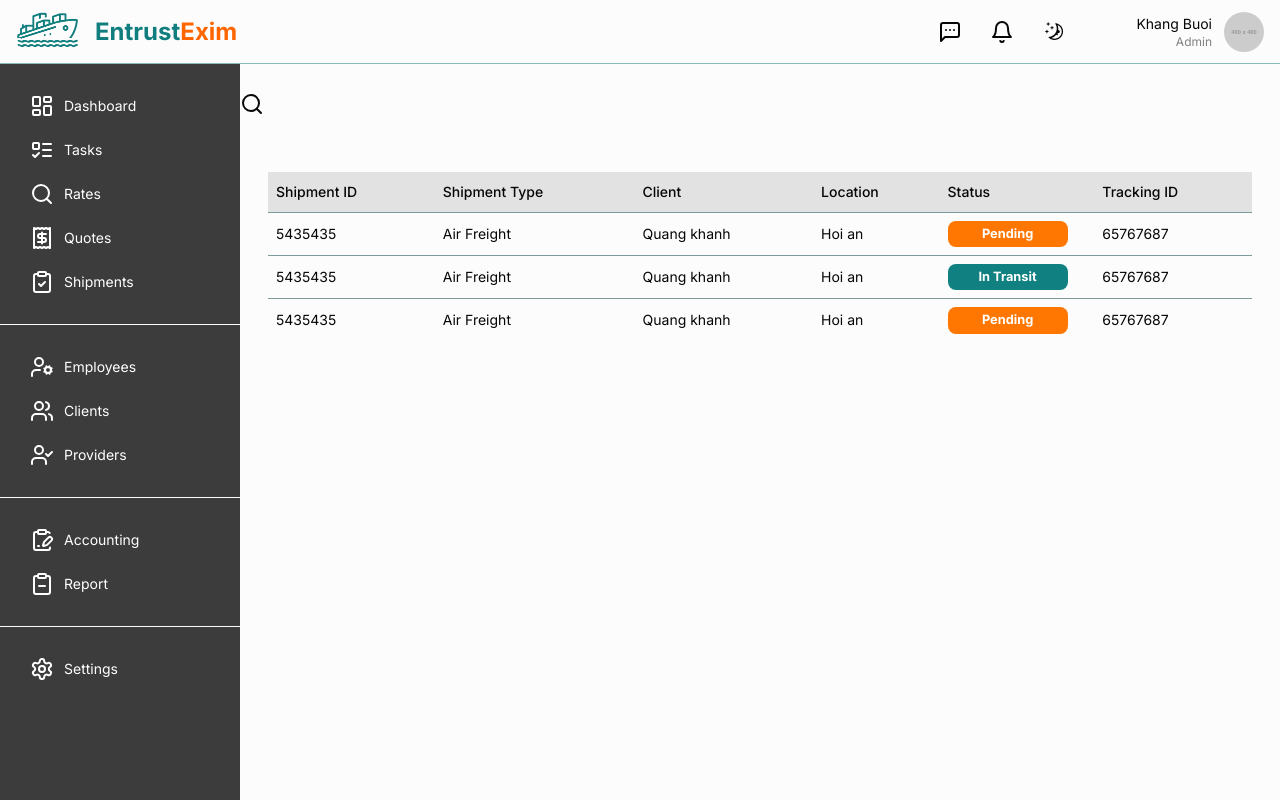
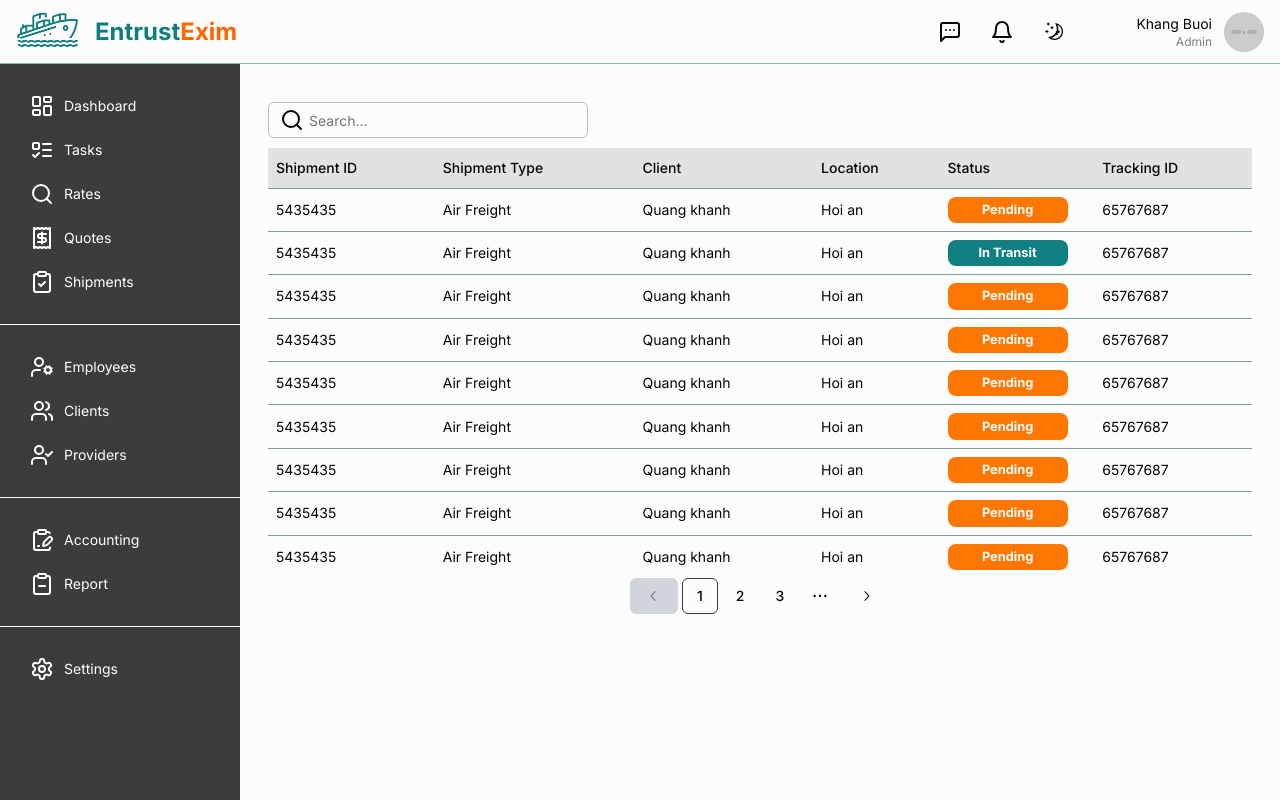
Before and after one commit to ASE-UIT/05.-Import-and-Export-Goods-Entrusted-System-FrontEnd, a Next.js app: page /shipment/tracking in a window 1280 px wide. Built offline with nearby package versions, Linux system fonts and the light colour scheme.

Commit message:
custom state of pagination

```diff
--- a/src/app/(pages)/shipment/tracking/page.tsx
+++ b/src/app/(pages)/shipment/tracking/page.tsx
@@ -3,6 +3,8 @@ import React from 'react'
 import { columns } from './column';
 
 import { Search } from 'lucide-react';
+import { Input } from '@/components/ui/input';
+import { PaginationUtil } from './pagination';
 
 async function getData(): Promise<ShipmentTracking[]> {
   // Fetch data from your API here.
@@ -31,6 +33,54 @@ async function getData(): Promise<ShipmentTracking[]> {
       client: "Quang khanh",
       shipment_type: "Air Freight"
     },
+     {
+      tracking_id: 65767687,
+      shipment_id: 5435435,
+      status: "Pending",
+      location: "Hoi an",
+      client: "Quang khanh",
+      shipment_type: "Air Freight"
+    },
+     {
+      tracking_id: 65767687,
+      shipment_id: 5435435,
+      status: "Pending",
+      location: "Hoi an",
+      client: "Quang khanh",
+      shipment_type: "Air Freight"
+    },
+     {
+      tracking_id: 65767687,
+      shipment_id: 5435435,
+      status: "Pending",
+      location: "Hoi an",
+      client: "Quang khanh",
+      shipment_type: "Air Freight"
+    },
+     {
+      tracking_id: 65767687,
+      shipment_id: 5435435,
+      status: "Pending",
+      location: "Hoi an",
+      client: "Quang khanh",
+      shipment_type: "Air Freight"
+    },
+     {
+      tracking_id: 65767687,
+      shipment_id: 5435435,
+      status: "Pending",
+      location: "Hoi an",
+      client: "Quang khanh",
+      shipment_type: "Air Freight"
+    },
+     {
+      tracking_id: 65767687,
+      shipment_id: 5435435,
+      status: "Pending",
+      location: "Hoi an",
+      client: "Quang khanh",
+      shipment_type: "Air Freight"
+    },
 
     // ...
   ];
@@ -39,10 +89,24 @@ export default async function page() {
   const data= await getData();
   return (
     <>
-    <div className='container mx-auto py-7'>
-      <Search/>
-      <div className="container mx-auto py-14 px-7">
-        <DataTable columns={columns} data={data} />
+    <div className='flex flex-col justify-center items-center w-full h-full p-7'>
+      <div className='flex justify-center items-start w-full h-full'>
+        <div className="relative w-full py-2.5">
+          <Input
+            type="text"
+            placeholder="Search..."
+            className="w-80 pl-10 pr-4"
+            />
+          <div className="absolute left-3 top-1/2 transform -translate-y-1/2 text-black">
+            <Search />
+          </div>
+        </div>
+      </div>
+      <div className="container mx-auto h-full">
+          <DataTable columns={columns} data={data}  />
+      </div>
+      <div className='flex justify-center items-start w-full h-full'>
+        <PaginationUtil/>
       </div>
     </div>
 
--- /dev/null
+++ b/src/app/(pages)/shipment/tracking/pagination.tsx
@@ -0,0 +1,58 @@
+'use client'
+import {
+  Pagination,
+  PaginationContent,
+  PaginationEllipsis,
+  PaginationItem,
+  PaginationLink,
+  PaginationNext,
+  PaginationPrevious,
+} from "@/components/ui/pagination"
+import { useState } from "react"
+
+export function PaginationUtil() {
+  const [activePage, setActivePage] = useState(1);
+  const totalPages= 3;
+  const handleNextPage=()=>{
+    if (activePage < totalPages) {
+      setActivePage(activePage + 1);
+    }
+  }
+  const handlePreviousPage = () => {
+    if (activePage > 1) {
+      setActivePage(activePage - 1);
+    }
+  };
+  const handlePageClick = (pageNumber: number) => {
+    setActivePage(pageNumber);
+  };
+  return (
+    <Pagination>
+      <PaginationContent>
+        <PaginationItem>
+          <PaginationPrevious href="#" onClick={activePage === 1 ? (e) => e.preventDefault() : handlePreviousPage}
+          aria-disabled={activePage === 1}
+          className={`pagination-previous ${activePage === 1 ? 'text-gray-500 bg-gray-300 cursor-not-allowed' : 'text-black hover:text-white'}`}
+          />
+        </PaginationItem>
+        {[1,2,3].map((page => (
+          <PaginationItem key={page}>
+            <PaginationLink
+              href="#"
+              isActive={activePage === page}
+              onClick={() => handlePageClick(page)}
+            >
+              {page}
+            </PaginationLink>
+          </PaginationItem>
+        )))}
+        <PaginationItem>
+          <PaginationEllipsis />
+        </PaginationItem>
+        <PaginationItem>
+          <PaginationNext href="#" onClick={handleNextPage}/>
+        </PaginationItem>
+      </PaginationContent>
+    </Pagination>
+  )
+}
```
Also changed, not shown: src/app/(pages)/test/page.tsx (+1 -0 lines).
